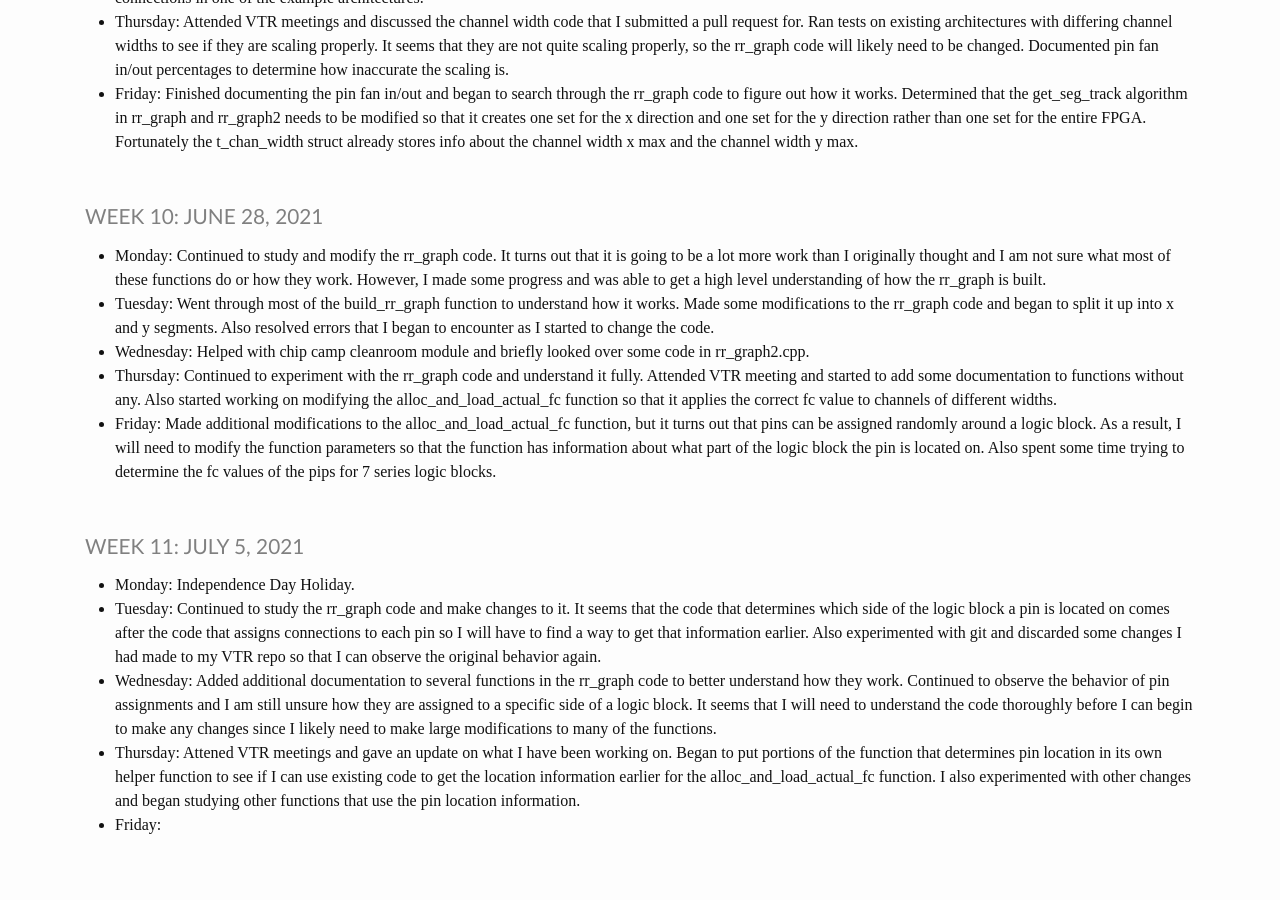
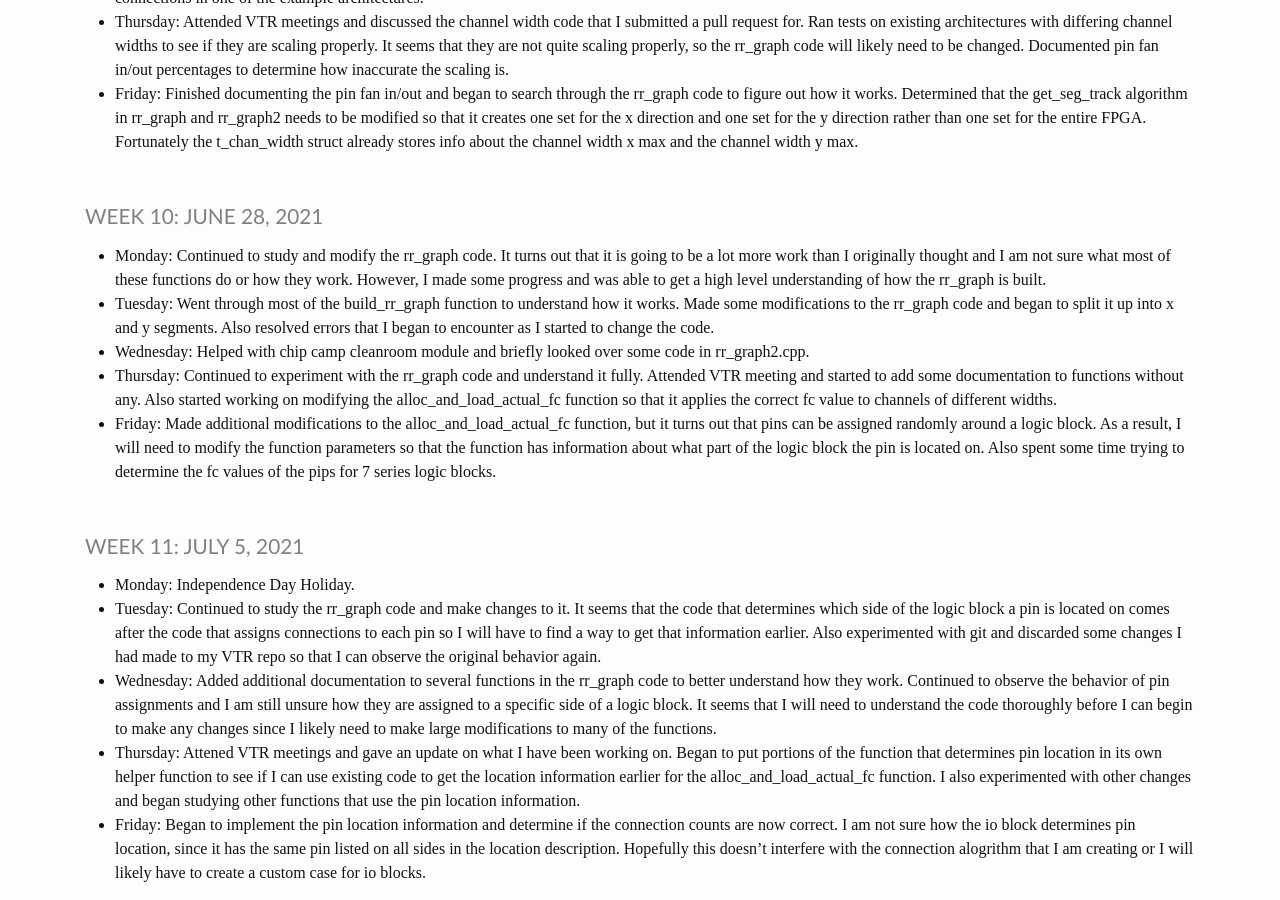
Before and after one commit to heinerb1/heinerb1.github.io, a Jekyll site: the page built from _pages/log.md, in a window 1280 px wide and 900 px high, scrolled down 2988 px. Built offline with Jekyll 4.4.1, drawn with Linux system fonts in a browser that asks for light colours; before the commit the page ends 3840 px from its top, so only the background shows below that.

Commit message:
7/9 Update

```diff
--- a/_pages/log.md
+++ b/_pages/log.md
@@ -190,4 +190,7 @@ title: IMMERSE Log
                 function that determines pin location in its own helper function to see if I can use existing code to
                 get the location information earlier for the alloc_and_load_actual_fc function. I also experimented with
                 other changes and began studying other functions that use the pin location information.
-* **Friday**:
+* **Friday**: Began to implement the pin location information and determine if the connection counts are now correct.
+              I am not sure how the io block determines pin location, since it has the same pin listed on all sides
+              in the location description. Hopefully this doesn't interfere with the connection alogrithm that I am
+              creating or I will likely have to create a custom case for io blocks.
```
